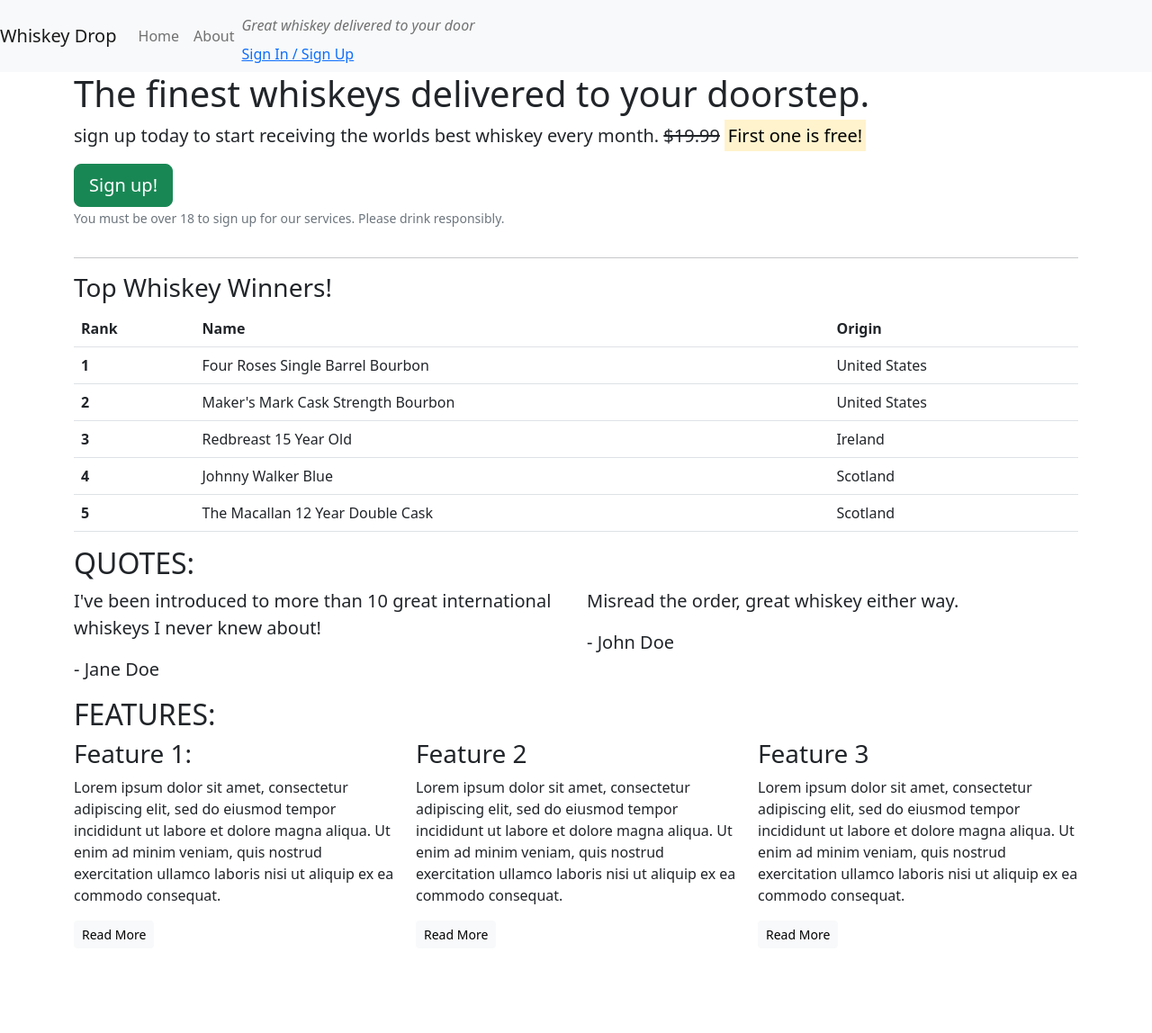
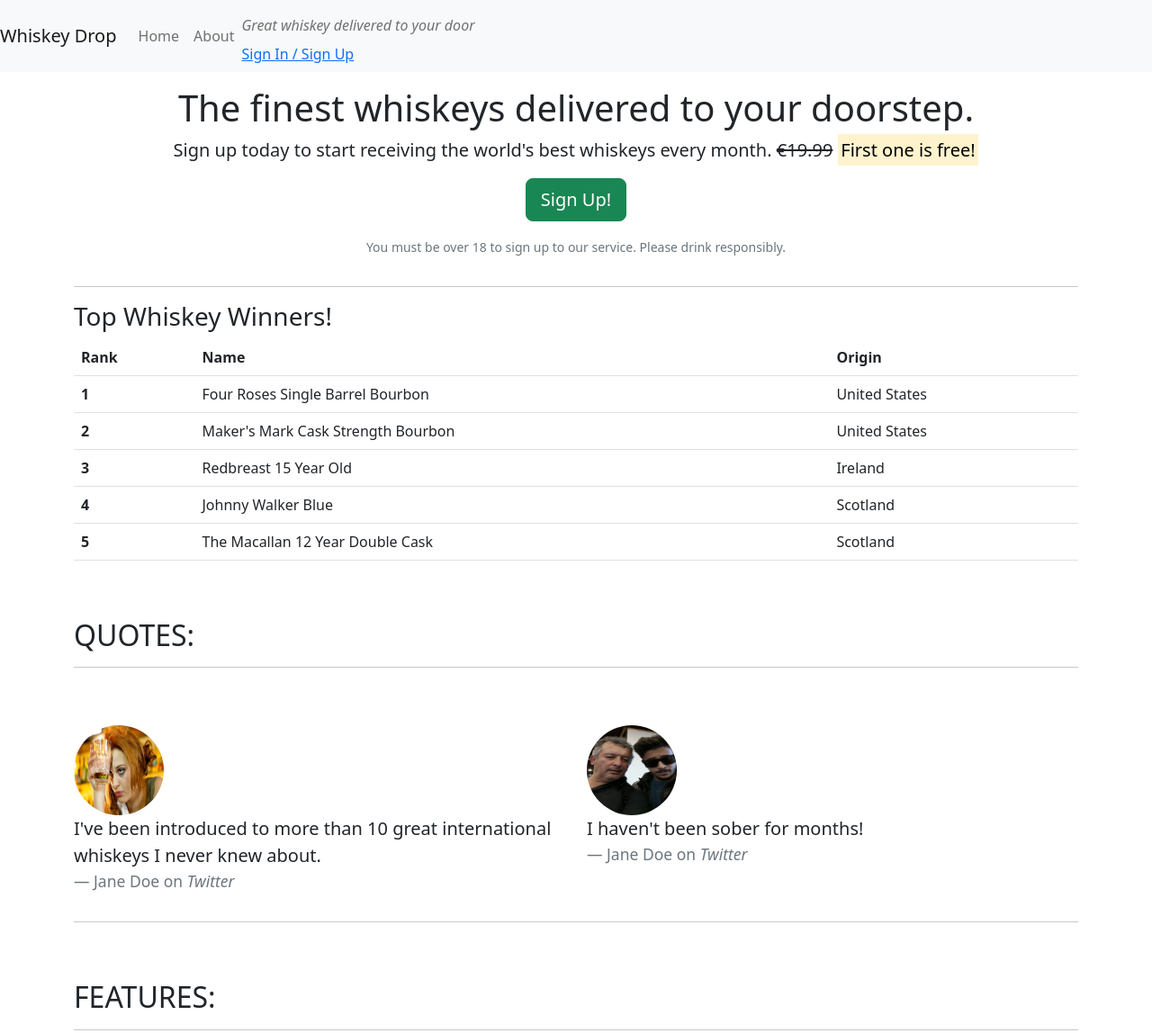
Before and after one commit to BjornBishop/Bootstrap-intro, a plain HTML site: page index.html in a window 1280 px wide. Shown: the top 1148 px of the page at 90% size. Before the commit the page ends 1070 px from the top, so only its background shows below. Drawn offline with nearby package versions, Linux system fonts and the light colour scheme.

Commit message:
added images associated with quotes. rounded pictures

```diff
--- a/index.html
+++ b/index.html
@@ -1,16 +1,17 @@
 <!DOCTYPE html>
 <html lang="en">
+
 <head>
     <meta charset="UTF-8">
     <meta name="viewport" content="width=device-width, initial-scale=1">
     <title>Whiskey Drop / Taste a new whiskey every month</title>
     <link href="https://cdn.jsdelivr.net/npm/bootstrap@5.2.3/dist/css/bootstrap.min.css" rel="stylesheet"
-        integrity="sha384-rbsA2VBKQhggwzxH7pPCaAqO46MgnOM80zW1RWuH61DGLwZJEdK2Kadq2F9CUG65"
-        crossorigin="anonymous">
+        integrity="sha384-rbsA2VBKQhggwzxH7pPCaAqO46MgnOM80zW1RWuH61DGLwZJEdK2Kadq2F9CUG65" crossorigin="anonymous">
     <script src="https://cdn.jsdelivr.net/npm/bootstrap@5.2.3/dist/js/bootstrap.bundle.min.js"
-        integrity="sha384-kenU1KFdBIe4zVF0s0G1M5b4hcpxyD9F7jL+jjXkk+Q2h455rYXK/7HAuoJl+0I4"
-        crossorigin="anonymous"></script>
+        integrity="sha384-kenU1KFdBIe4zVF0s0G1M5b4hcpxyD9F7jL+jjXkk+Q2h455rYXK/7HAuoJl+0I4" crossorigin="anonymous">
+    </script>
 </head>
+
 <body>
     <!--Nav-->
     <nav class="navbar navbar-light navbar-expand-sm bg-light">
@@ -28,21 +29,26 @@
         </div>
         <!--</div>-->
     </nav>
-    <article class="container">
-        <!--Callout-->
+    <article class="container mt-3">
+        <!-- Callout -->
         <div class="row">
             <div class="col-12">
-          <section class="callout jumbotron ">
+                <section class="callout jumbotron text-center">
                     <h1>The finest whiskeys delivered to your doorstep.</h1>
-              <p class="lead">sign up today to start receiving the worlds best whiskey every month.
-              <s>$19.99</s> <strong><mark>First one is free!</mark></strong></p>
-              <button class="btn btn-success btn-lg">Sign up!</button>
-              <p class="text-muted"><small>You must be over 18 to sign up for our services. Please drink responsibly.</small></p>
+                    <p class="lead">Sign up today to start receiving the world's best whiskeys every month.
+                        <s class="d-none d-sm-inline">€19.99</s>
+                        <span class="d-inline d-sm-none"><br></span>
+                        <strong><mark>First one is free!</mark></strong></p>
+                    <p><button class="btn btn-lg btn-success">Sign Up!</button></p>
+                    <p class="text-muted"><small>You must be over 18 to sign up to our service. Please drink
+                            responsibly.</small></p>
                 </section>
             </div>
         </div>
-        <!--/.callout-->
+        <!-- /.callout -->
+
         <hr>
+
         <!--Table-->
         <section>
             <table class="table">
@@ -84,67 +90,84 @@
             </table>
         </section>
 
-        <!--Quotes-->
+        <!-- Quotes -->
         <section class="quotes">
             <div class="row">
-              <div class="col-12">
+                <div class="col-12 my-5">
                     <h2 class="text-uppercase">Quotes:</h2>
+                    <hr />
                 </div>
             </div>
             <div class="row">
                 <div class="col-12 col-md-6">
+                    <div class="media">
+                        <img src="assets/images/girl-image.png" class="rounded-circle mr-3" height="100" width="100">
+                        <div class="media-body">
                             <blockquote class="blockquote">
-                  <p>
-                      I've been introduced to more than 10 great international whiskeys I never knew about!
+                                <p>I've been introduced to more than 10 great international whiskeys I never knew about.
                                 </p>
-                  <p>- Jane Doe</p>
-              </blockquote>
-            </div>
-            <div class="col-12 col-md-6">
-            <blockquote class="blockquote">
-                <p>
-                    Misread the order, great whiskey either way.
-                </p>
-                <p>- John Doe</p>
+                                <footer class="blockquote-footer">Jane Doe on <cite title="Twitter">Twitter</cite>
+                                </footer>
                             </blockquote>
                         </div>
                     </div>
+                </div>
+                <div class="col-12 col-md-6">
+                    <div class="media">
+                        <img src="assets/images/guy-img.png" class="rounded-circle mr-3" height="100" width="100">
+                        <div class="media-body">
+                            <blockquote class="blockquote">
+                                <p>I haven't been sober for months!</p>
+                                <footer class="blockquote-footer">Jane Doe on <cite title="Twitter">Twitter</cite>
+                                </footer>
+                            </blockquote>
+                        </div>
+                    </div>
+                </div>
         </section>
-        <!--/.Quotes-->
-
-        <!--features-->
+        <!-- /.quotes -->
+        <hr>
+        <!-- Features -->
         <section class="features">
             <div class="row">
-            <div class="col-12">
+                <div class="col-12 my-5">
                     <h2 class="text-uppercase">Features:</h2>
+                    <hr>
                 </div>
             </div>
             <div class="row">
                 <div class="col-12 col-md-6 col-lg-4">
-                <div class="features">
-                    <h3>Feature 1:</h3>
-                    <p>Lorem ipsum dolor sit amet, consectetur adipiscing elit, sed do eiusmod tempor incididunt ut labore et dolore magna aliqua. Ut enim ad minim veniam, quis nostrud exercitation ullamco laboris nisi ut aliquip ex ea commodo consequat.</p>
+                    <div class="feature">
+                        <h3>Feature 1</h3>
+                        <p>Lorem ipsum dolor sit amet, consectetur adipiscing elit, sed do eiusmod tempor incididunt ut
+                            labore et dolore magna aliqua. Ut enim ad minim veniam, quis nostrud exercitation ullamco
+                            laboris nisi ut aliquip ex ea commodo consequat.</p>
                         <p><a class="btn btn-sm btn-light" href="">Read More</a></p>
                     </div>
                 </div>
                 <div class="col-12 col-md-6 col-lg-4">
                     <div class="feature">
                         <h3>Feature 2</h3>
-                    <p>Lorem ipsum dolor sit amet, consectetur adipiscing elit, sed do eiusmod tempor incididunt ut labore et dolore magna aliqua. Ut enim ad minim veniam, quis nostrud exercitation ullamco laboris nisi ut aliquip ex ea commodo consequat.</p>
+                        <p>Lorem ipsum dolor sit amet, consectetur adipiscing elit, sed do eiusmod tempor incididunt ut
+                            labore et dolore magna aliqua. Ut enim ad minim veniam, quis nostrud exercitation ullamco
+                            laboris nisi ut aliquip ex ea commodo consequat.</p>
                         <p><a class="btn btn-sm btn-light" href="">Read More</a></p>
                     </div>
                 </div>
                 <div class="col-12 d-md-none d-lg-block col-lg-4">
                     <div class="feature">
                         <h3>Feature 3</h3>
-                    <p>Lorem ipsum dolor sit amet, consectetur adipiscing elit, sed do eiusmod tempor incididunt ut labore et dolore magna aliqua. Ut enim ad minim veniam, quis nostrud exercitation ullamco laboris nisi ut aliquip ex ea commodo consequat.</p>
+                        <p>Lorem ipsum dolor sit amet, consectetur adipiscing elit, sed do eiusmod tempor incididunt ut
+                            labore et dolore magna aliqua. Ut enim ad minim veniam, quis nostrud exercitation ullamco
+                            laboris nisi ut aliquip ex ea commodo consequat.</p>
                         <p><a class="btn btn-sm btn-light" href="">Read More</a></p>
                     </div>
                 </div>
             </div>
         </section>
-        <!--/.features-->
+        <!-- /.features -->
 
 
 </body>
+
 </html>
```
Also changed, not shown: assets/css/stylesheet.css (added), assets/images/girl-image.png (added), assets/images/guy-img.png (added). Lines whose indentation alone changed are shown as unchanged.
